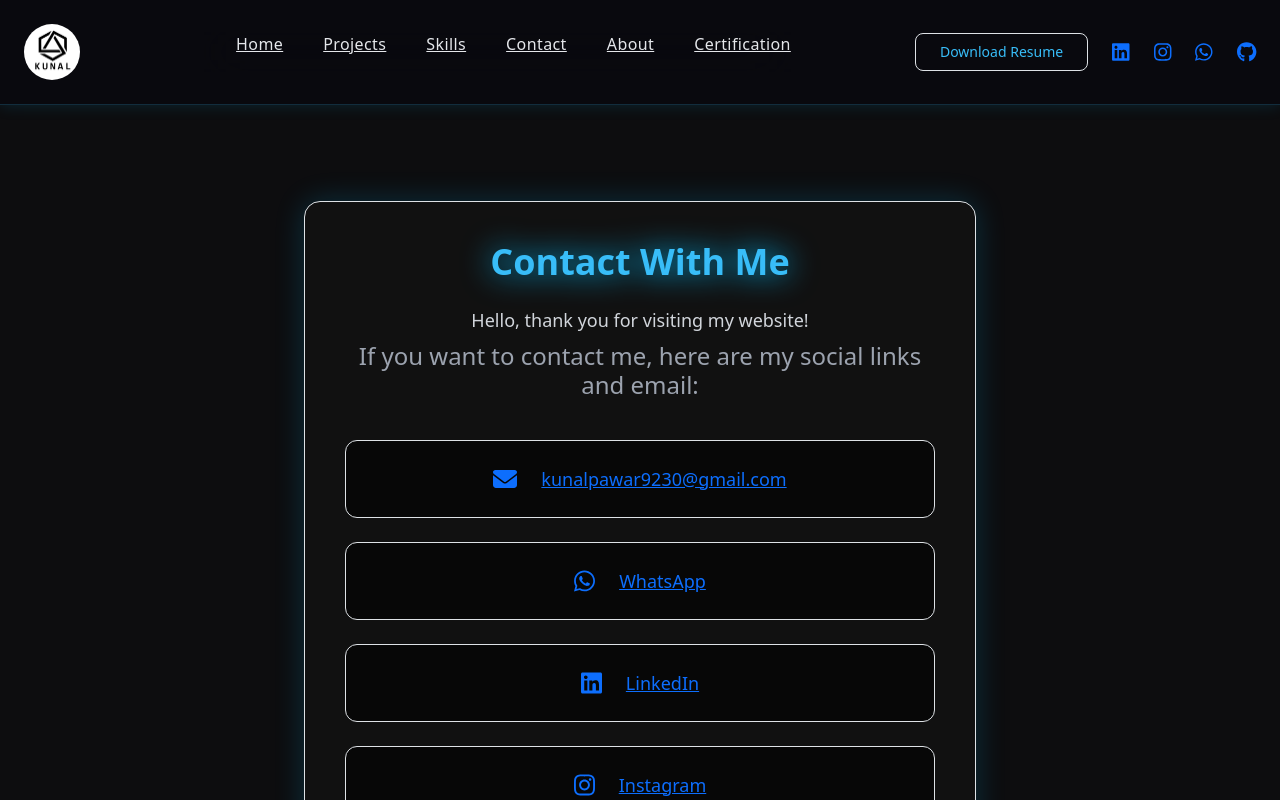
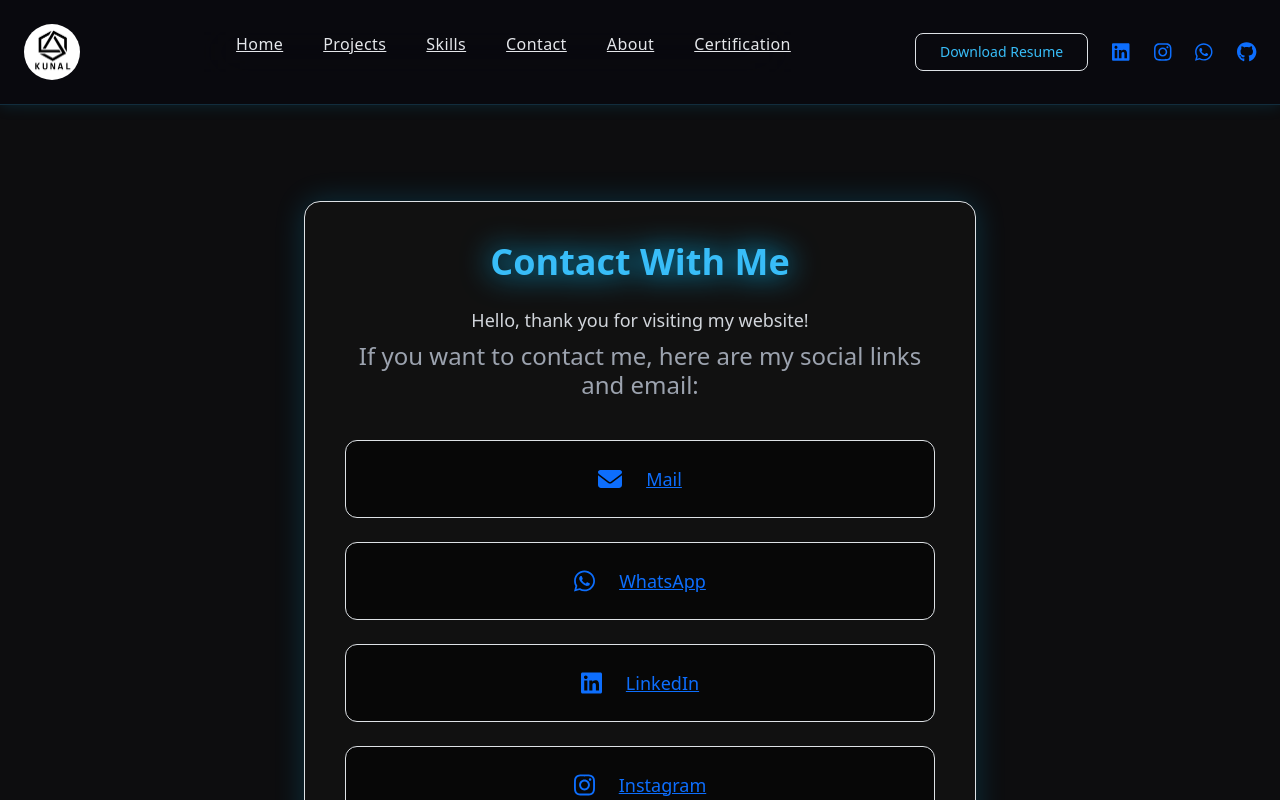
Before and after one commit to kunalpawar55/Personal-portfolio, a React (Create React App) app: page /contact in a window 1280 px wide. Shown: the top 800 px of the page. Built offline with nearby package versions, Linux system fonts and the light colour scheme.

Commit message:
Adding Talwind css

```diff
--- a/src/Component/Contactus.jsx
+++ b/src/Component/Contactus.jsx
@@ -43,7 +43,6 @@ export default function Contactus() {
           {/* LINKS */}
           <div className="flex flex-col gap-6 text-lg">
 
-            {/* EMAIL */}
             <a
               href="mailto:kunalpawar9230@gmail.com"
               className="flex items-center justify-center gap-4
@@ -55,10 +54,9 @@ export default function Contactus() {
                          transition-all duration-300"
             >
               <FontAwesomeIcon icon={faEnvelope} className="text-2xl" />
-              <span>kunalpawar9230@gmail.com</span>
+              <span>Mail</span>
             </a>
 
-            {/* WHATSAPP */}
             <a
               href="https://wa.me/7719000398?text=Hello%20Kunal"
               target="_blank"
@@ -75,7 +73,6 @@ export default function Contactus() {
               <span>WhatsApp</span>
             </a>
 
-            {/* LINKEDIN */}
             <a
               href="https://www.linkedin.com/in/kunal-pawar-4b6942289"
               target="_blank"
@@ -92,7 +89,6 @@ export default function Contactus() {
               <span>LinkedIn</span>
             </a>
 
-            {/* INSTAGRAM */}
             <a
               href="https://www.instagram.com/kunal_pawar77"
               target="_blank"
@@ -110,7 +106,6 @@ export default function Contactus() {
             </a>
           </div>
 
-          {/* THANK YOU */}
           <h3 className="mt-12 text-xl font-semibold text-sky-400">
             Thank You for Reaching Out! 🙏
           </h3>
--- a/src/Component/Header.jsx
+++ b/src/Component/Header.jsx
@@ -105,7 +105,6 @@ export default function Header() {
     Download Resume
   </button>
 
-  {/* SOCIAL ICONS */}
   <div className="flex gap-4 text-lg md:text-xl">
     <a
       href="https://www.linkedin.com/in/kunal-pawar-4b6942289"
```
